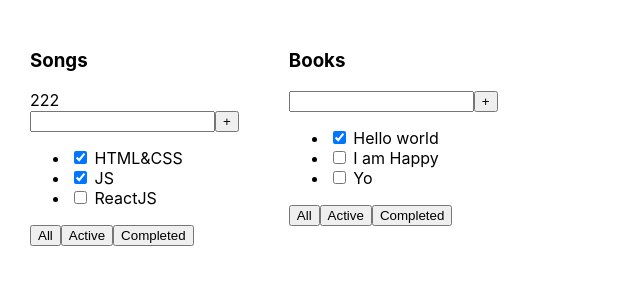
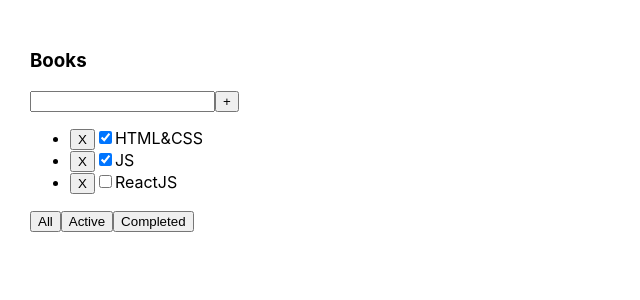
Before and after one commit to AV-html/todolist, a React (Create React App) app: page / in a window 1280 px wide. Shown: the top 300 px of the page, without its empty margins (0-640 px from the left). Built offline with nearby package versions, Linux system fonts and the light colour scheme.

Commit message:
2 - map - filter - useState

```diff
--- a/src/App.tsx
+++ b/src/App.tsx
@@ -1,25 +1,50 @@
-import React from 'react';
+import React, {useState} from 'react';
 import './App.css';
 import {Todolist} from "./Todolist";
 
+
 function App() {
 
-    const tasks1 = [
+    // const tasks1 = [
+    //     { id: 1, title: "HTML&CSS", isDone: true },
+    //     { id: 2, title: "JS", isDone: true },
+    //     { id: 3, title: "ReactJS", isDone: false }
+    // ]
+
+
+    const [tasks, setTasks] = useState([
         { id: 1, title: "HTML&CSS", isDone: true },
         { id: 2, title: "JS", isDone: true },
         { id: 3, title: "ReactJS", isDone: false }
-    ]
-    const tasks2 = [
-        { id: 1, title: "Hello world", isDone: true },
-        { id: 2, title: "I am Happy", isDone: false },
-        { id: 3, title: "Yo", isDone: false }
-    ]
+    ])
 
+    const removeTask = (removeId: number) => {
+        setTasks(tasks.filter(el => el.id !== removeId))
+    }
+
+    // Какие значения пойдут в useState
+
+    // let [filterName, setFilterName] = useState('all');
+    // const changeFilter = (filterValue: "all" | "active" | "completed") => {
+    //     setFilterName(filterValue);
+    // }
+    // let taskList = tasks;
+    //
+    // if (filterName === "active") {
+    //     taskList = tasks.filter((task) => !task.isDone)
+    // }
+    // if (filterName === "completed") {
+    //     taskList = tasks.filter((task) => task.isDone)
+    // }
 
     return (
         <div className="App">
-           <Todolist title = {'Songs'} name={222} tasks={tasks1}/>
-           <Todolist title = {'Books'} tasks={tasks2}/>
+           <Todolist
+               title = {'Books'}
+               tasks = {tasks}
+               removeTask = {removeTask}
+               // changeFilter = {changeFilter}
+           />
         </div>
     );
 }
--- a/src/Todolist.tsx
+++ b/src/Todolist.tsx
@@ -1,10 +1,12 @@
-import React from 'react';
+import React, {useState} from 'react';
 
+type FilterValueType = "all" | "active" | "completed"
 
 type TodolistPropsType = {
     title: string
-    name?: number
     tasks: Array<inArrayType>
+    removeTask: (id: number) => void
+    // changeFilter: (buttonName: filterValuesType) => void
 }
 
 type inArrayType = {
@@ -14,30 +16,52 @@ type inArrayType = {
 }
 
 export const Todolist = (props: TodolistPropsType) => {
+
+    let [filterName, setFilterName] = useState<FilterValueType>('all');
+
+    const changeFilter = (filterValue: FilterValueType) => {
+        setFilterName(filterValue);
+    }
+
+    let taskList = props.tasks;
+
+    if (filterName === "active") {
+        taskList = props.tasks.filter((task) => !task.isDone)
+    }
+    if (filterName === "completed") {
+        taskList = props.tasks.filter((task) => task.isDone)
+    }
+
+
     return (
         <div>
             <h3>{props.title}</h3>
-            <div>
-                {props.name}
-            </div>
-
-
             <div>
                 <input/>
                 <button>+</button>
             </div>
             <ul>
-                {props.tasks.map((el) => {
-                    return <li><input type="checkbox" checked={el.isDone}/> <span>{el.title}</span></li>
+                {taskList.map((el) => {
+                    return (
+                        <li key={el.id}>
+
+                        <button onClick={() => {
+                            props.removeTask(el.id)
+                        }}>
+                            X
+                        </button>
+
+                        <input type="checkbox" checked={el.isDone}/>
+                        <span>{el.title}</span>
+                    </li>
+                    )
                 })}
-                {/*<li><input type="checkbox" checked={props.tasks[0].isDone}/> <span>{props.tasks[0].title}</span></li>*/}
-                {/*<li><input type="checkbox" checked={props.tasks[1].isDone}/> <span>{props.tasks[1].title}</span></li>*/}
-                {/*<li><input type="checkbox" checked={props.tasks[2].isDone}/> <span>{props.tasks[2].title}</span></li>*/}
             </ul>
+
             <div>
-                <button>All</button>
-                <button>Active</button>
-                <button>Completed</button>
+                <button onClick={() => {changeFilter('all')} }>All</button>
+                <button onClick={() => {changeFilter('active')} }>Active</button>
+                <button onClick={() => {changeFilter('completed')} }>Completed</button>
             </div>
         </div>
     );
```
